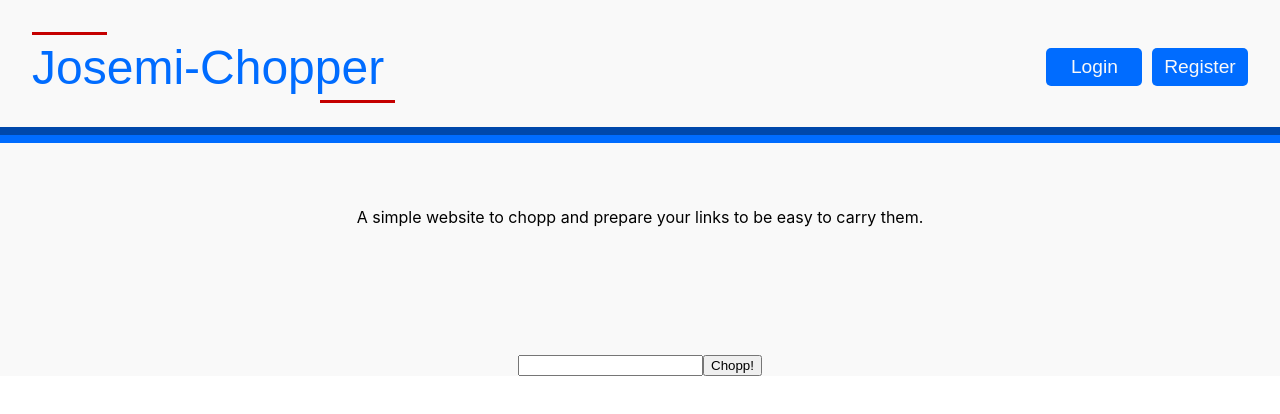
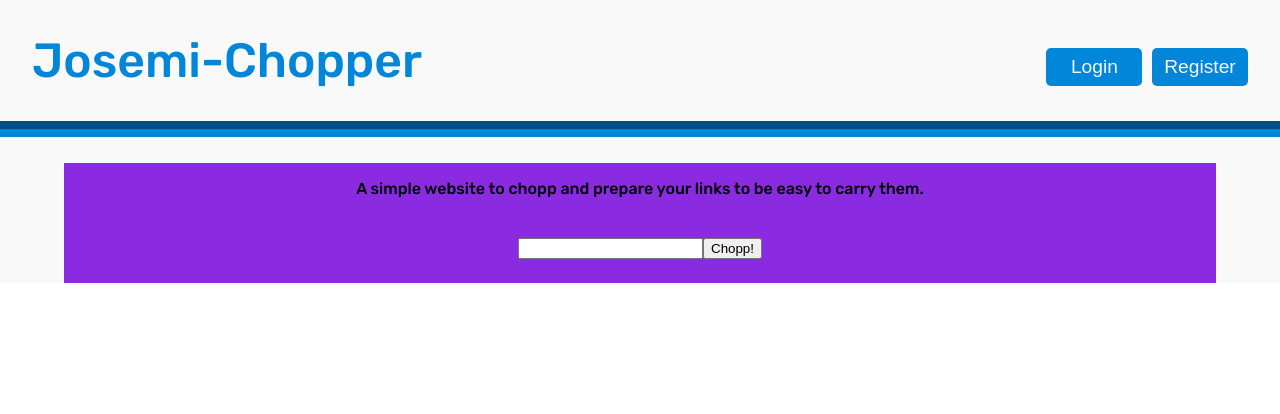
Before and after one commit to josemsb92/url-chopper-frontend, a React (Create React App) app: page / in a window 1280 px wide. Shown: the top 414 px of the page. Built offline with nearby package versions, Linux system fonts and the light colour scheme; a web font is replaced by a local one.

Commit message:
styles modified wip

```diff
--- a/src/assets/scss/index.scss
+++ b/src/assets/scss/index.scss
@@ -9,7 +9,15 @@
   background-color: #f9f9f9;
 }
 
-.main-view p{
-    text-align: center;
-    margin: 5%;
+.main-section{
+  display: flex;
+  font-family: 'Rubik', sans-serif;
+  flex-direction: column;
+  flex-wrap: wrap;
+  align-content: center;
+  justify-content: center;
+  align-items: center;
+  margin: 2% auto;
+  width: 90%;
+  background-color: blueviolet;
 }
--- a/src/assets/scss/navbar.scss
+++ b/src/assets/scss/navbar.scss
@@ -45,37 +45,20 @@
   flex-flow: row wrap;
   justify-content:space-between;
   padding: 2rem;
-  border-bottom:   groove #006cff 1rem;
-  font-family: Arial, Helvetica, sans-serif;
+  border-bottom:   groove #0186da 1rem;
+  font-family: 'Rubik', sans-serif;
 }
 .nav-title{
-  color: #006cff;
+  color: #0186da;
   font-size: 3rem;
 }
-.nav-title:before{
-  background-color: #c50000;
-    content: '';
-    display: block;
-    height: 3px;
-    width: 75px;
-    margin-bottom: 5px;
-}
-.nav-title:after {
-  background-color: #c50000;
-  content: '';
-  display: block;
-  position:absolute;
-  left:20rem;
-  height: 3px;
-  width: 75px;
-  margin-top: 5px;
-}
+
 .nav-login-register{
   button{
     margin-top: 1rem;
     margin-left: 0.6rem;
     color: #f9f9f9;
-    background-color: #006cff;
+    background-color: #0186da;
     border: none;
     border-radius: 5px;
     padding: 0.5rem;
@@ -85,8 +68,8 @@
   button:hover{
     transition-duration: 0.1s;
   background-color: #f9f9f9;
-  color:#006cff;
-  border: solid 1px #006cff;
+  color:#0186da;
+  border: solid 1px #0186da;
   }
 
   button:active {
```
